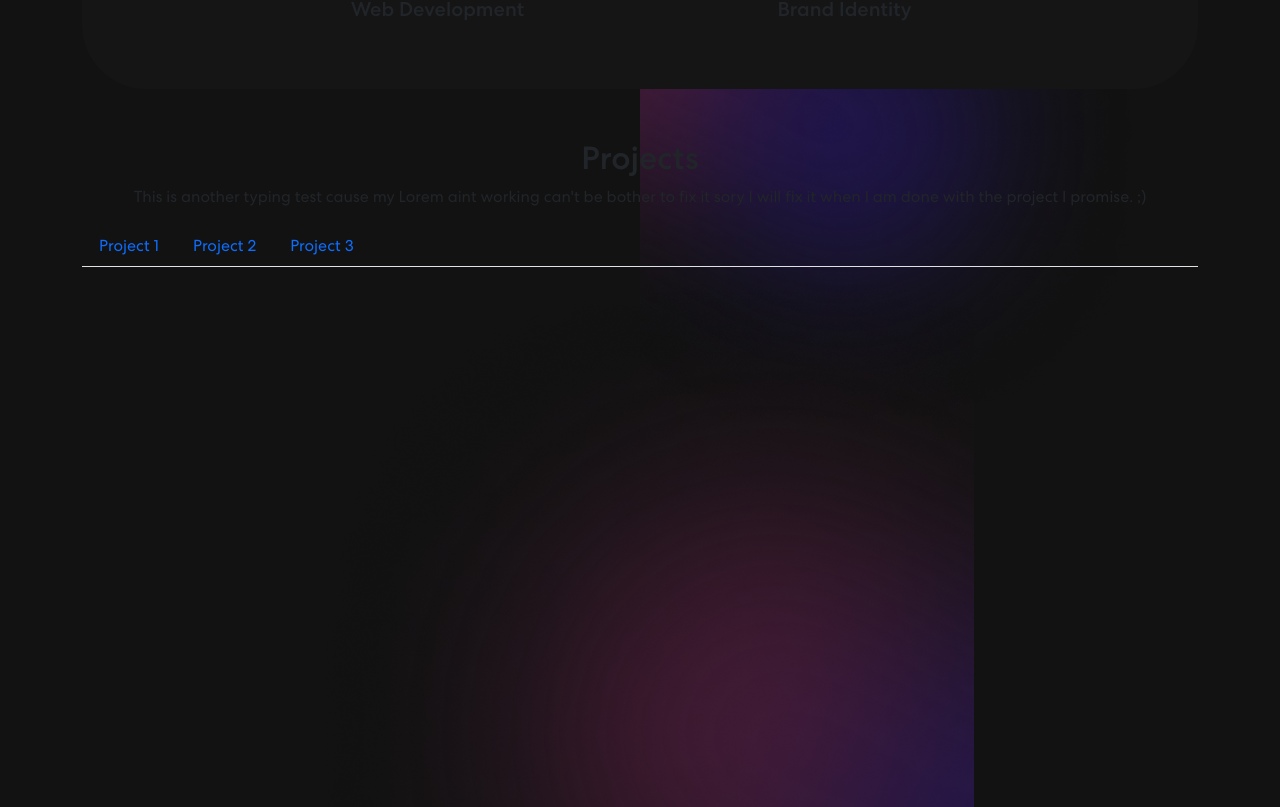
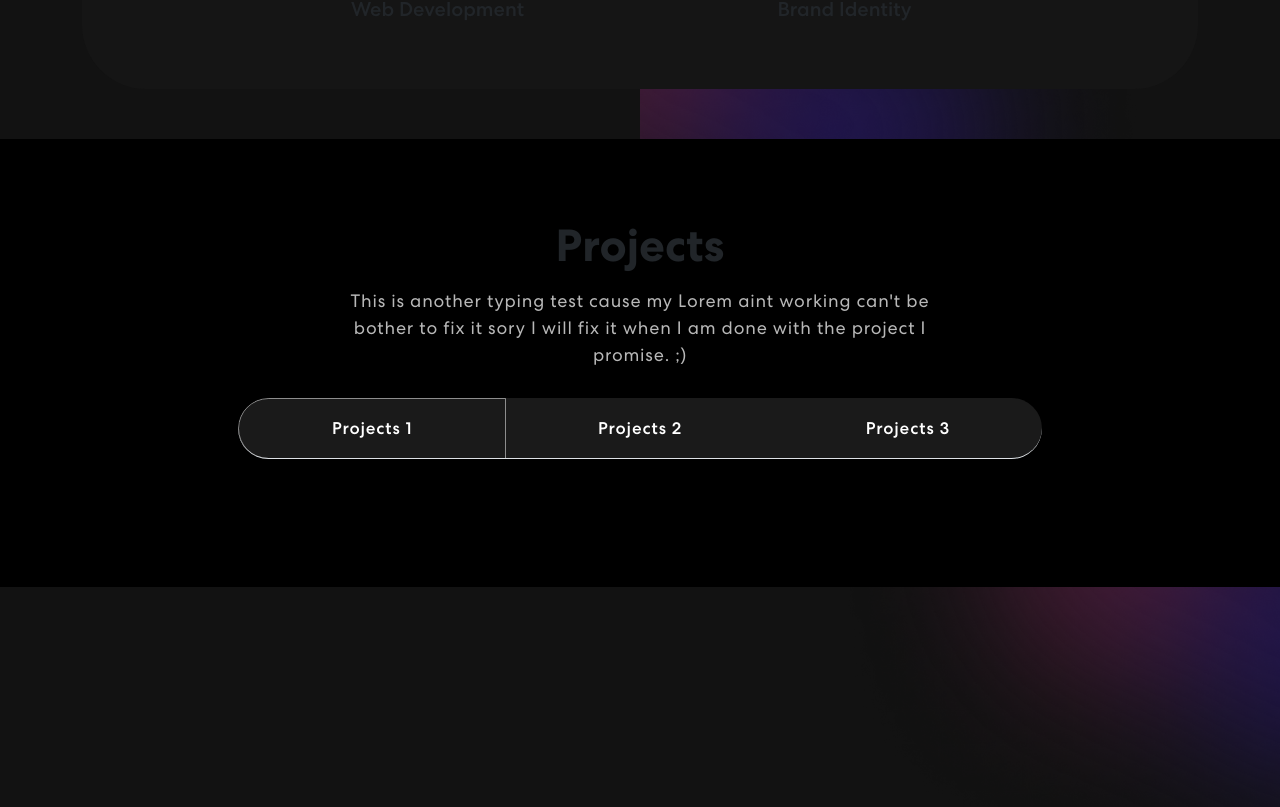
Before and after one commit to Exploser/portfolio-website, a React (Create React App) app: page / in a window 1280 px wide. Shown: the part 1393-2200 px from the top of the page. Built offline with nearby package versions, Linux system fonts and the light colour scheme.

Commit message:
Add styling to projects section

```diff
--- a/src/App.css
+++ b/src/App.css
@@ -345,3 +345,129 @@
   width: 40%;
   z-index: -4;
 }
+
+/************ Projects Css ************/
+.project {
+  padding: 80px 0;
+  position: relative;
+  background-color: black;
+}
+.project h2 {
+	font-size: 45px;
+	font-weight: 700;
+  text-align: center;
+}
+.project p {
+  color: #B8B8B8;
+  font-size: 18px;
+  letter-spacing: 0.8px;
+  line-height: 1.5em;
+  margin: 14px auto 30px auto;
+  text-align: center;
+  width: 56%;
+}
+.project .nav.nav-tabs {
+  width: 72%;
+  margin: 0 auto;
+  border-radius: 50px;
+  background-color: rgb(255 255 255 / 10%);
+  overflow: hidden;
+}
+.project .nav.nav-tabs .nav-item {
+  width: 33.33333%;
+}
+.project .nav.nav-tabs .nav-link {
+  background-color: transparent;
+  border-radius: 0;
+  padding: 17px 0;
+  color: #fff;
+  width: 100%;
+  font-size: 17px;
+  letter-spacing: 0.8px;
+  font-weight: 500;
+  position: relative;
+  transition: 0.3s ease-in-out;
+  text-align: center;
+  z-index: 0;
+}
+.project .nav.nav-tabs .nav-link::before {
+    content: "";
+    position: absolute;
+    width: 0;
+    height: 100%;
+    background: linear-gradient(90.21deg, #AA367C -5.91%, #4A2FBD 111.58%);
+    top: 0;
+    left: 0;
+    z-index: -1;
+    transition: 0.3s ease-in-out;
+}
+.project .nav.nav-tabs .nav-link.active::before {
+    width: 100% !important;
+}
+.project .nav.nav-tabs .nav-link.active {
+    border: 1px solid rgba(255, 255, 255, 1);
+}
+.nav-link#projects-tabs-tab-projects-1 {
+  border: 1px solid rgba(255, 255, 255, 0.5);
+  border-radius: 55px 0px 0px 55px;
+}
+.nav-link#projects-tabs-tab-second-projects-2 {
+  border-top: 1px solid rgba(255, 255, 255, 0.5);
+  border-bottom: 1px solid rgba(255, 255, 255, 0.5);
+}
+.nav-link#projects-tabs-tab-third-projects-3 {
+  border: 1px solid rgba(255, 255, 255, 0.5);
+  border-radius: 0 55px 55px 0;
+}
+.proj-imgbx {
+  position: relative;
+  border-radius: 30px;
+  overflow: hidden;
+  margin-bottom: 24px;
+}
+.proj-imgbx::before {
+  content: "";
+  background: linear-gradient(90.21deg, #AA367C -5.91%, #4A2FBD 111.58%);
+  opacity: 0.85;
+  position: absolute;
+  width: 100%;
+  height: 0;
+  transition: 0.4s ease-in-out;
+}
+.proj-imgbx:hover::before {
+  height: 100%;
+}
+.proj-txtx {
+  position: absolute;
+  text-align: center;
+  top: 65%;
+  left: 50%;
+  transform: translate(-50%, -50%);
+  transition: 0.5s ease-in-out;
+  opacity: 0;
+  width: 100%;
+}
+.proj-imgbx:hover .proj-txtx {
+  top: 50%;
+  opacity: 1;
+}
+.proj-txtx h4 {
+  font-size: 30px;
+  font-weight: 700;
+  letter-spacing: 0.8px;
+  line-height: 1.1em;
+}
+.proj-txtx span {
+  font-style: italic;
+  font-weight: 400;
+  font-size: 15px;
+  letter-spacing: 0.8px;
+}
+.background-image-right {
+  top: 20%;
+  position: absolute;
+  bottom: 0;
+  width: 35%;
+  right: 0;
+  z-index: -4;
+}
--- a/src/components/Projects.js
+++ b/src/components/Projects.js
@@ -48,19 +48,19 @@
                         <h2>Projects</h2>
                         <p>This is another typing test cause my Lorem aint working can't be bother to fix it sory I will fix it when I am done with the project I promise. ;)</p>
                         <Tab.Container id="projects-tabs" defaultActiveKey="first">
-                        <Nav variant="tabs" defaultActiveKey="/home">
+                        <Nav variant="tabs" defaultActiveKey="projects-1" className="nav-pills mb-5 justify-content-center align-items-center" id="pills-tab">
                             <Nav.Item>
-                                <Nav.Link eventKey="project-1">Project 1</Nav.Link>
+                                <Nav.Link eventKey="projects-1">Projects 1</Nav.Link>
                             </Nav.Item>
                             <Nav.Item>
-                                <Nav.Link eventKey="project-2">Project 2</Nav.Link>
+                                <Nav.Link eventKey="projects-2">Projects 2</Nav.Link>
                             </Nav.Item>
                             <Nav.Item>
-                                <Nav.Link eventKey="project-3">Project 3</Nav.Link>
+                                <Nav.Link eventKey="projects-3">Projects 3</Nav.Link>
                             </Nav.Item>
                         </Nav>
                         <Tab.Content>
-                            <Tab.Pane eventKey="project-1">
+                            <Tab.Pane eventKey="projects-1">
                                 <Row>
                                     {
                                         projects.map((projects, index) => {
@@ -74,7 +74,7 @@
                                     }
                                 </Row>
                             </Tab.Pane>
-                            <Tab.Pane eventKey="project-2">
+                            <Tab.Pane eventKey="projects-2">
                                 <Row>
                                     {
                                         projects.map((projects, index) => {
@@ -85,7 +85,7 @@
                                     }
                                 </Row>
                             </Tab.Pane>
-                            <Tab.Pane eventKey="project-2">
+                            <Tab.Pane eventKey="projects-3">
                                 <Row>
                                     {
                                         projects.map((projects, index) => {
```
